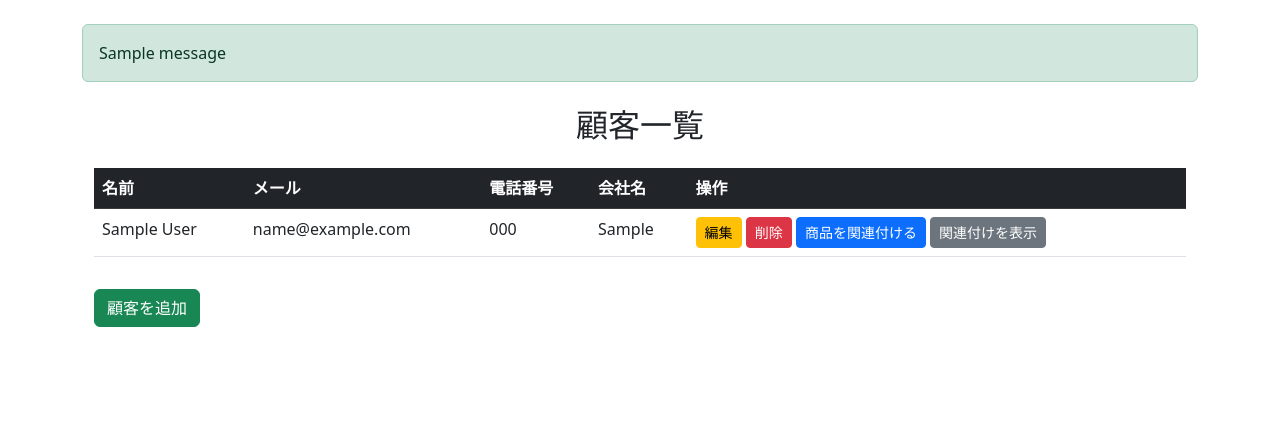
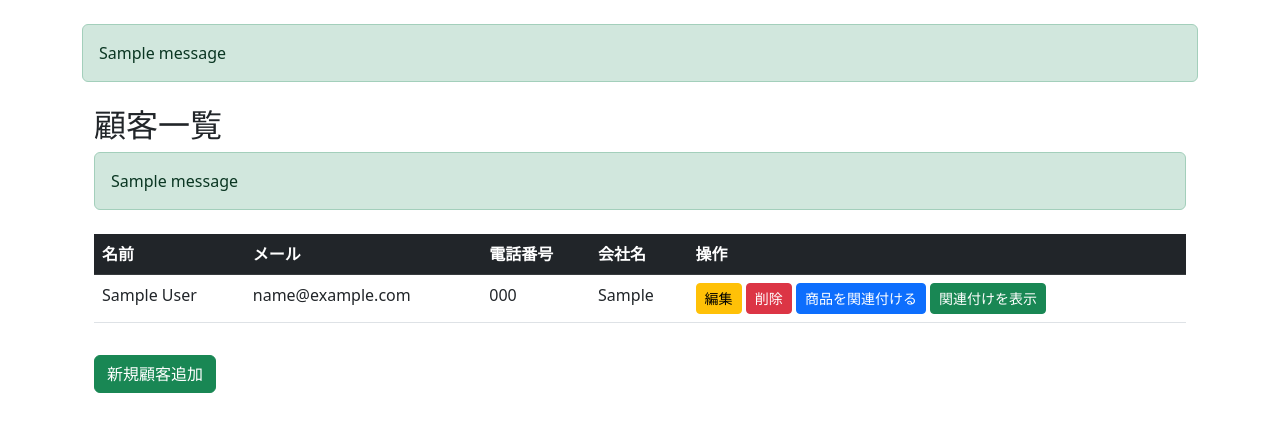
Before and after one commit to sk04237/customer_managementsystem, a Flask app: page /customers in a window 1280 px wide. Shown: the part 56-488 px from the top of the page. Run offline with Flask 3, Linux system fonts and the light colour scheme; tables that the repository leaves empty hold one stand-in row (values such as "Sample post"); one stand-in notice (Sample message) is shown.

Commit message:
Update view_customers.html

```diff
--- a/app/templates/view_customers.html
+++ b/app/templates/view_customers.html
@@ -2,7 +2,15 @@
 
 {% block content %}
 <div class="container">
-    <h2 class="mt-4 text-center">顧客一覧</h2>
+    <h2 class="mt-4">顧客一覧</h2>
+
+    {% with messages = get_flashed_messages(with_categories=true) %}
+        {% if messages %}
+            {% for category, message in messages %}
+                <div class="alert alert-{{ category }}">{{ message }}</div>
+            {% endfor %}
+        {% endif %}
+    {% endwith %}
 
     <div class="table-responsive mt-4">
         <table class="table table-hover">
@@ -28,7 +36,7 @@
                             <button type="submit" class="btn btn-danger btn-sm" onclick="return confirm('本当に削除しますか？');">削除</button>
                         </form>
                         <a href="{{ url_for('main.link_product', customer_id=customer.id) }}" class="btn btn-primary btn-sm">商品を関連付ける</a>
-                        <a href="{{ url_for('main.linked_products', customer_id=customer.id) }}" class="btn btn-secondary btn-sm">関連付けを表示</a>
+                        <a href="{{ url_for('main.linked_products', customer_id=customer.id) }}" class="btn btn-success btn-sm">関連付けを表示</a>
                     </td>
                 </tr>
                 {% endfor %}
@@ -36,6 +44,6 @@
         </table>
     </div>
 
-    <a href="{{ url_for('main.add_customer') }}" class="btn btn-success mt-3">顧客を追加</a>
+    <a href="{{ url_for('main.add_customer') }}" class="btn btn-success mt-3">新規顧客追加</a>
 </div>
 {% endblock %}
```
